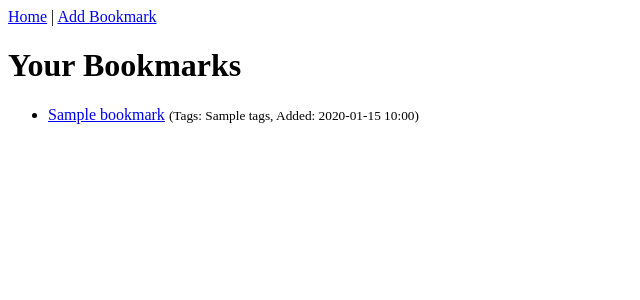
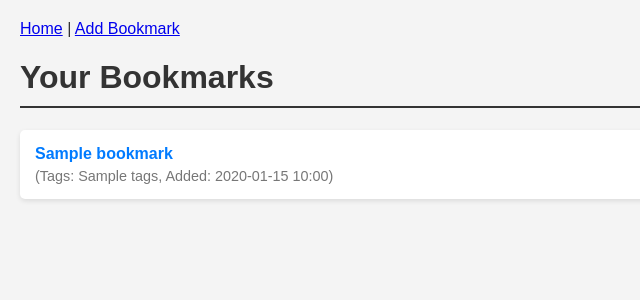
Before and after one commit to Parth-444/Semantic-Bookmark-Manager, a Flask app: page / in a window 1280 px wide. Shown: the top 300 px of the page, without its empty margins (0-640 px from the left). Run offline with Flask 3, Linux system fonts and the light colour scheme; a database or web service that is not in the repository returns one stand-in record (values such as "Sample title"); some libraries are stand-ins or nearby versions.

Commit message:
Added css

```diff
--- a/app.py
+++ b/app.py
@@ -14,14 +14,14 @@ def get_db_connection():
     return conn
 
 
-@app.route('/db_test')
-def db_test():
-    conn = get_db_connection()
-    if conn:
-        conn.close()
-        return "success!"
-    else:
-        return "failed"
+# @app.route('/db_test')
+# def db_test():
+#     conn = get_db_connection()
+#     if conn:
+#         conn.close()
+#         return "success!"
+#     else:
+#         return "failed"
 
 
 @app.route('/')
@@ -44,10 +44,10 @@ def add_bookmark():
     return render_template('add_bookmark.html', message=message)
 
 
-@app.route('/test_bookmarks')
-def test_bookmarks():
-    bookmarks = get_all_bookmarks()
-    return str(bookmarks)
+# @app.route('/test_bookmarks')
+# def test_bookmarks():
+#     bookmarks = get_all_bookmarks()
+#     return str(bookmarks)
 
 
 def create_bookmark(url, title, tags):
--- a/docker-compose.yml
+++ b/docker-compose.yml
@@ -11,7 +11,7 @@ services:
   db:
     image: postgres:latest
     ports:
-      - "5432:5432"
+      - "5431:5431"
     environment:
       POSTGRES_USER: bookmark_user
       POSTGRES_PASSWORD: bookmark_password
--- /dev/null
+++ b/static/css/style.css
@@ -0,0 +1,61 @@
+body {
+    font-family: Arial, sans-serif;
+    margin: 20px;
+    background-color: #f4f4f4;
+    color: #333;
+}
+
+h1 {
+    color: #333;
+    border-bottom: 2px solid #333;
+    padding-bottom: 10px;
+}
+
+ul {
+    list-style-type: none;
+    padding: 0;
+}
+
+li {
+    background-color: #fff;
+    margin-bottom: 10px;
+    padding: 15px;
+    border-radius: 5px;
+    box-shadow: 0 2px 5px rgba(0, 0, 0, 0.1);
+}
+
+li a {
+    display: block; /* Make the entire list item clickable */
+    text-decoration: none;
+    color: #007bff; /* Link color */
+    font-weight: bold;
+}
+
+li a:hover {
+    text-decoration: underline;
+}
+
+li small {
+    color: #777;
+    display: block; /* Put tags and date on a new line */
+    margin-top: 5px;
+    font-size: 0.9em;
+}
+
+p {
+    font-style: italic;
+    color: #555;
+}
+
+a.button {
+    display: inline-block;
+    padding: 10px 15px;
+    background-color: #007bff;
+    color: #fff;
+    text-decoration: none;
+    border-radius: 5px;
+}
+
+a.button:hover {
+    background-color: #0056b3;
+}
--- a/templates/base.html
+++ b/templates/base.html
@@ -3,6 +3,7 @@
 <head>
     <meta charset="UTF-8">
     <title>{% block title %}{% endblock %}</title>
+    <link rel="stylesheet" href="{{ url_for('static', filename='css/style.css') }}">
 </head>
 <body>
     <nav>
```
